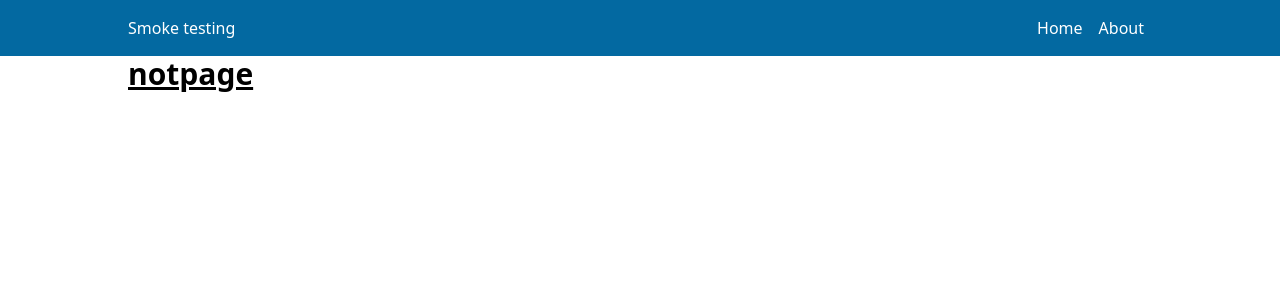
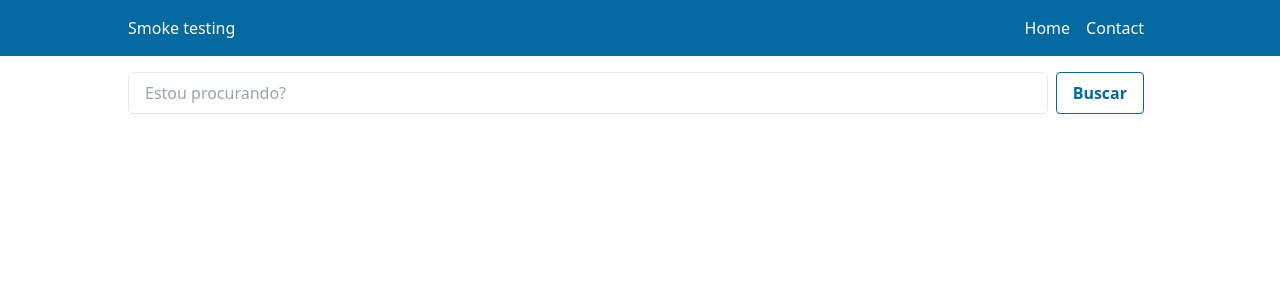
Before and after one commit to Helton-Carlos/smoke-testing, a Vue app: page /contact in a window 1280 px wide. Shown: the top 300 px of the page. Built offline with nearby package versions, Linux system fonts and the light colour scheme.

Commit message:
feat: adding page Contact

```diff
--- a/src/components/STnav/STnav.vue
+++ b/src/components/STnav/STnav.vue
@@ -8,7 +8,7 @@ interface routes {
 
 const routes = ref<routes[]>([
   { router: "/", name: "Home" },
-  { router: "/about", name: "About" }
+  { router: "/contact", name: "Contact" }
 ]);
 
 </script>
--- /dev/null
+++ b/src/pages/Contact.vue
@@ -0,0 +1,9 @@
+<script setup lang="ts">
+import STinput from '../components/STinput/STinput.vue';
+</script>
+
+<template>
+ <div>
+  <STinput />
+ </div>
+</template>
--- a/src/router/index.ts
+++ b/src/router/index.ts
@@ -3,6 +3,13 @@ const routes = [
   {
     path: "/",
     component: () => import('../pages/Home.vue'),
+    meta: {
+      requiresAuth: true,
+    }
+  },
+  {
+    path: "/contact",
+    component: () => import('../pages/Contact.vue'),
     meta: {
       requiresAuth: true,
     }
```
